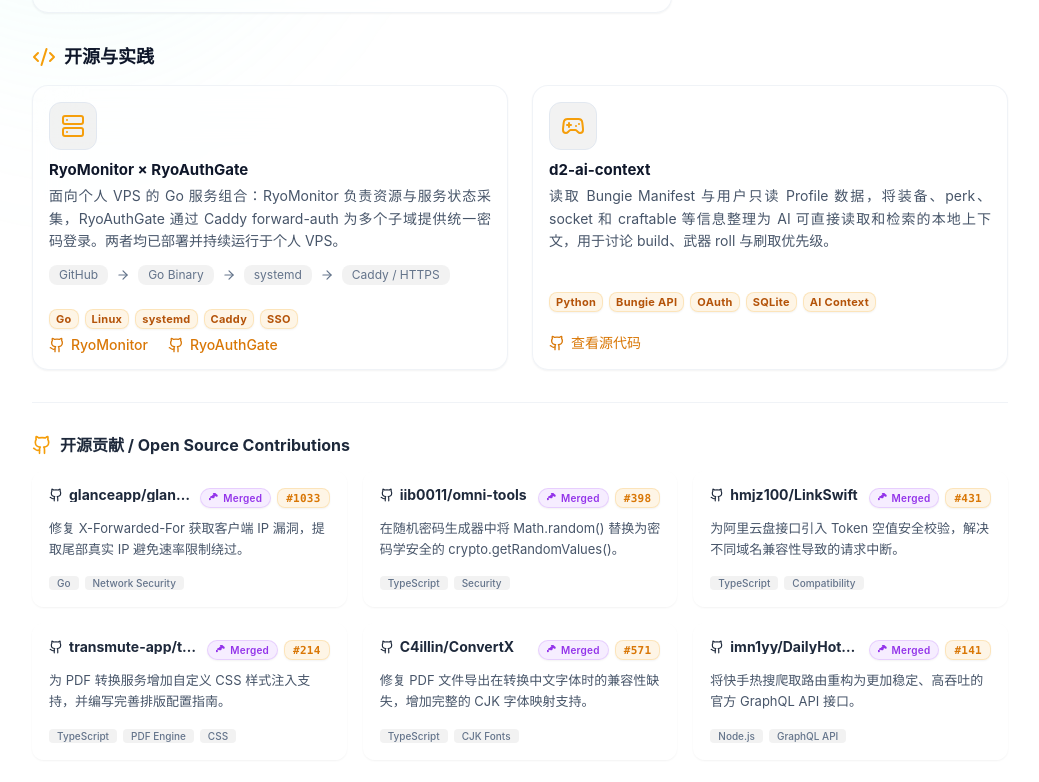
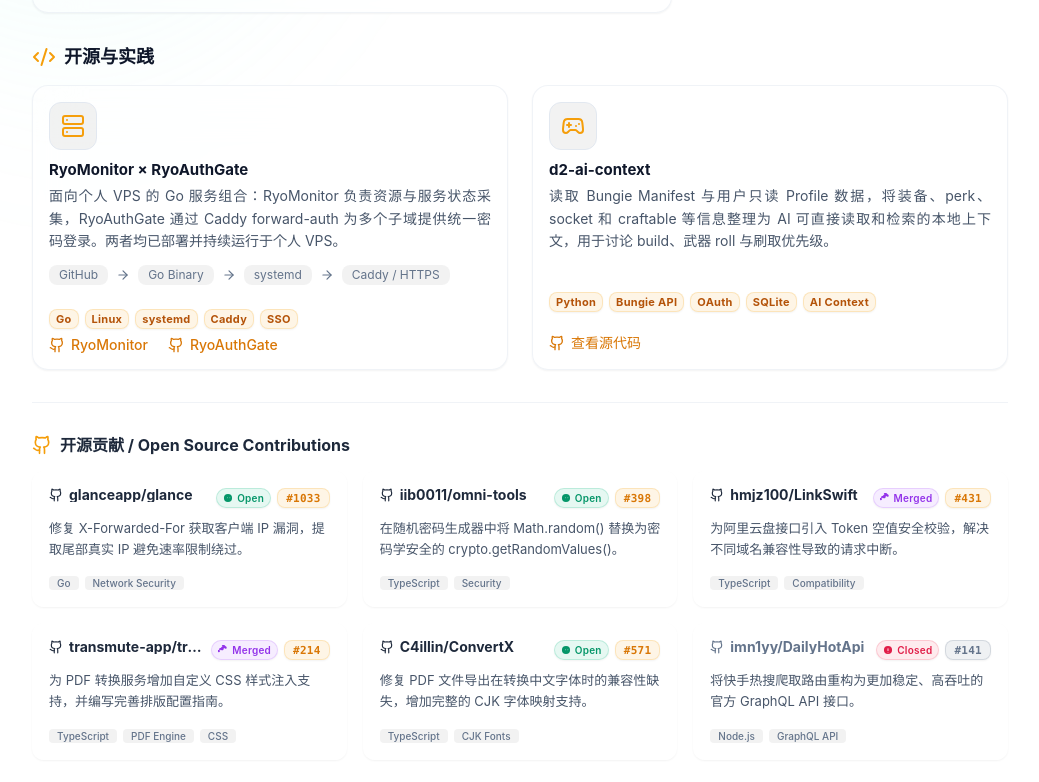
Before and after one commit to RyoSXu/RyoSXu.github.io, a Vue app: page / in a window 1280 px wide. Shown: the part 1325-2107 px from the top of the page, without its empty margins (120-1159 px from the left). Built offline with nearby package versions, Linux system fonts and the light colour scheme; the HTML template or start-up script is replaced by a standard one.

Commit message:
fix(about): 修正开源贡献 PR 的真实合并状态并处理失效仓库外链

```diff
--- a/src/data/resume.ts
+++ b/src/data/resume.ts
@@ -115,7 +115,7 @@
       prUrl: 'https://github.com/glanceapp/glance/pull/1033',
       description: '修复 X-Forwarded-For 获取客户端 IP 漏洞，提取尾部真实 IP 避免速率限制绕过。',
       tags: ['Go', 'Network Security'],
-      merged: true
+      status: 'open'
     },
     {
       repo: 'iib0011/omni-tools',
@@ -124,7 +124,7 @@
       prUrl: 'https://github.com/iib0011/omni-tools/pull/398',
       description: '在随机密码生成器中将 Math.random() 替换为密码学安全的 crypto.getRandomValues()。',
       tags: ['TypeScript', 'Security'],
-      merged: true
+      status: 'open'
     },
     {
       repo: 'hmjz100/LinkSwift',
@@ -133,7 +133,7 @@
       prUrl: 'https://github.com/hmjz100/LinkSwift/pull/431',
       description: '为阿里云盘接口引入 Token 空值安全校验，解决不同域名兼容性导致的请求中断。',
       tags: ['TypeScript', 'Compatibility'],
-      merged: true
+      status: 'merged'
     },
     {
       repo: 'transmute-app/transmute',
@@ -142,7 +142,7 @@
       prUrl: 'https://github.com/transmute-app/transmute/pull/214',
       description: '为 PDF 转换服务增加自定义 CSS 样式注入支持，并编写完善排版配置指南。',
       tags: ['TypeScript', 'PDF Engine', 'CSS'],
-      merged: true
+      status: 'merged'
     },
     {
       repo: 'C4illin/ConvertX',
@@ -151,16 +151,14 @@
       prUrl: 'https://github.com/C4illin/ConvertX/pull/571',
       description: '修复 PDF 文件导出在转换中文字体时的兼容性缺失，增加完整的 CJK 字体映射支持。',
       tags: ['TypeScript', 'CJK Fonts'],
-      merged: true
+      status: 'open'
     },
     {
       repo: 'imn1yy/DailyHotApi',
-      repoUrl: 'https://github.com/imn1yy/DailyHotApi',
       prNumber: 141,
-      prUrl: 'https://github.com/imn1yy/DailyHotApi/pull/141',
       description: '将快手热搜爬取路由重构为更加稳定、高吞吐的官方 GraphQL API 接口。',
       tags: ['Node.js', 'GraphQL API'],
-      merged: true
+      status: 'closed'
     }
   ],
 }
--- a/src/types/resume.ts
+++ b/src/types/resume.ts
@@ -72,10 +72,10 @@
 
 export interface OpenSourceContribution {
   repo: string;
-  repoUrl: string;
+  repoUrl?: string;
   prNumber: number;
-  prUrl: string;
+  prUrl?: string;
   description: string;
   tags: string[];
-  merged?: boolean;
+  status?: 'merged' | 'open' | 'closed';
 }
--- a/src/views/About.vue
+++ b/src/views/About.vue
@@ -388,11 +388,13 @@
               <Github class="w-5 h-5 text-amber-500 dark:text-amber-400" /> 开源贡献 / Open Source Contributions
             </h3>
             <div class="grid grid-cols-1 md:grid-cols-2 lg:grid-cols-3 gap-4">
-              <div v-for="contribution in resumeData.contributions" :key="contribution.prUrl"
+              <div v-for="contribution in resumeData.contributions" :key="contribution.prUrl || contribution.repo"
                    class="glass-liquid p-4 rounded-xl flex flex-col justify-between border border-white/20 dark:border-white/5 shadow-sm hover:shadow-md transition-all duration-300 hover:-translate-y-0.5 h-full">
                 <div>
                   <div class="flex items-start justify-between gap-2 mb-2.5">
-                    <a :href="contribution.repoUrl"
+                    <!-- Repo Name (Conditional Link) -->
+                    <a v-if="contribution.repoUrl"
+                       :href="contribution.repoUrl"
                        target="_blank"
                        rel="noopener noreferrer"
                        :aria-label="`访问 ${contribution.repo} 仓库`"
@@ -400,20 +402,46 @@
                       <Github class="w-3.5 h-3.5 shrink-0" />
                       <span class="truncate">{{ contribution.repo }}</span>
                     </a>
+                    <span v-else
+                          class="font-bold text-[14px] text-slate-500 dark:text-gray-400 flex items-center gap-1.5 min-w-0 cursor-default">
+                      <Github class="w-3.5 h-3.5 shrink-0" />
+                      <span class="truncate">{{ contribution.repo }}</span>
+                    </span>
 
+                    <!-- PR Status & Number (Conditional Link) -->
                     <div class="flex items-center gap-1.5 shrink-0">
-                      <span v-if="contribution.merged"
-                            class="tag-glass bg-purple-500/10 dark:bg-purple-500/20 text-purple-600 dark:text-purple-300 border-purple-500/20 dark:border-purple-500/30 text-[10px] font-semibold py-0.5 px-2 rounded-full flex items-center gap-1">
+                      <!-- Merged Status -->
+                      <span v-if="contribution.status === 'merged'"
+                            class="tag-glass bg-purple-500/10 dark:bg-purple-500/20 text-purple-600 dark:text-purple-300 border-purple-500/20 dark:border-purple-500/30 text-[10px] font-semibold py-0.5 px-1.5 rounded-full flex items-center gap-1 select-none">
                         <svg class="w-2.5 h-2.5 fill-current" viewBox="0 0 16 16" version="1.1" aria-hidden="true"><path d="M5.45 5.15a1.75 1.75 0 1 1-2.18 2.18l-.92.92a1.75 1.75 0 1 1-1.22-.38l.92-.92a1.75 1.75 0 0 1 2.18-2.18l3.15-3.15a1.75 1.75 0 1 1 2.18-2.18l3.15 3.15a1.75 1.75 0 1 1-2.18 2.18L8.78 6.07a1.75 1.75 0 0 1-2.18 2.18L5.45 5.15Z"></path></svg>
                         Merged
                       </span>
-                      <a :href="contribution.prUrl"
+                      <!-- Open Status -->
+                      <span v-else-if="contribution.status === 'open'"
+                            class="tag-glass bg-emerald-500/10 dark:bg-emerald-500/20 text-emerald-600 dark:text-emerald-300 border-emerald-500/20 dark:border-emerald-500/30 text-[10px] font-semibold py-0.5 px-1.5 rounded-full flex items-center gap-1 select-none">
+                        <svg class="w-2.5 h-2.5 fill-current" viewBox="0 0 16 16" version="1.1" aria-hidden="true"><path d="M8 1.5a6.5 6.5 0 1 0 0 13 6.5 6.5 0 0 0 0-13zM6.5 7.75A.75.75 0 1 1 8 7.75a.75.75 0 0 1-1.5 0zm3.75 0a.75.75 0 1 1 1.5 0 .75.75 0 0 1-1.5 0z"></path></svg>
+                        Open
+                      </span>
+                      <!-- Closed Status -->
+                      <span v-else-if="contribution.status === 'closed'"
+                            class="tag-glass bg-rose-500/10 dark:bg-rose-500/20 text-rose-600 dark:text-rose-300 border-rose-500/20 dark:border-rose-500/30 text-[10px] font-semibold py-0.5 px-1.5 rounded-full flex items-center gap-1 select-none">
+                        <svg class="w-2.5 h-2.5 fill-current" viewBox="0 0 16 16" version="1.1" aria-hidden="true"><path d="M1.5 8a6.5 6.5 0 1 1 13 0 6.5 6.5 0 0 1-13 0zM8 5a.75.75 0 0 0-.75.75v3.5a.75.75 0 0 0 1.5 0v-3.5A.75.75 0 0 0 8 5zm0 6a.75.75 0 1 0 0 1.5.75.75 0 0 0 0-1.5z"></path></svg>
+                        Closed
+                      </span>
+
+                      <!-- PR Number Link -->
+                      <a v-if="contribution.prUrl"
+                         :href="contribution.prUrl"
                          target="_blank"
                          rel="noopener noreferrer"
                          :aria-label="`查看 Pull Request #${contribution.prNumber}`"
-                         class="tag-glass bg-amber-500/10 dark:bg-amber-500/20 text-amber-600 dark:text-amber-300 border-amber-500/20 dark:border-amber-500/30 text-[11px] font-mono font-semibold py-0.5 px-2 hover:bg-amber-500/20 transition-all">
+                         class="tag-glass bg-amber-500/10 dark:bg-amber-500/20 text-amber-600 dark:text-amber-300 border-amber-500/20 dark:border-amber-500/30 text-[11px] font-mono font-semibold py-0.5 px-2 hover:bg-amber-500/20 transition-all select-none">
                         #{{ contribution.prNumber }}
                       </a>
+                      <span v-else
+                            class="tag-glass bg-slate-500/10 dark:bg-slate-500/20 text-slate-500 dark:text-gray-400 border-slate-500/20 dark:border-slate-500/30 text-[11px] font-mono font-semibold py-0.5 px-2 select-none cursor-default">
+                        #{{ contribution.prNumber }}
+                      </span>
                     </div>
                   </div>
                   <p :title="contribution.description" class="text-[13px] text-slate-600 dark:text-gray-300 line-clamp-3 mb-4 leading-relaxed cursor-help">
@@ -421,7 +449,7 @@
                   </p>
                 </div>
                 <div class="flex flex-wrap gap-1.5 mt-auto">
-                  <span v-for="tag in contribution.tags" :key="tag" class="text-[10px] px-2 py-0.5 rounded bg-black/5 dark:bg-white/5 text-slate-500 dark:text-gray-400 font-medium">
+                  <span v-for="tag in contribution.tags" :key="tag" class="text-[10px] px-2 py-0.5 rounded bg-black/5 dark:bg-white/5 text-slate-500 dark:text-gray-400 font-medium select-none">
                     {{ tag }}
                   </span>
                 </div>
```
